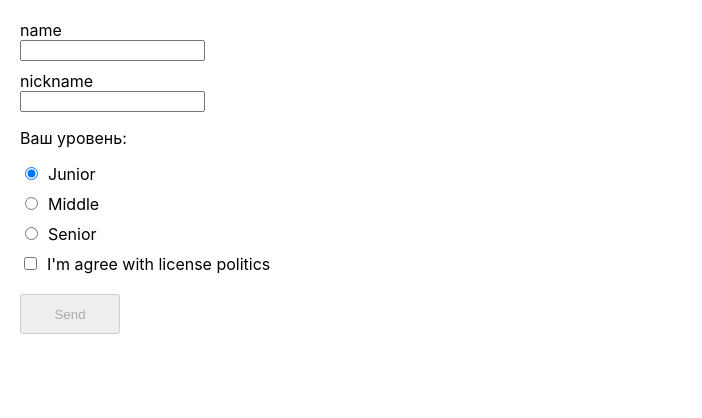
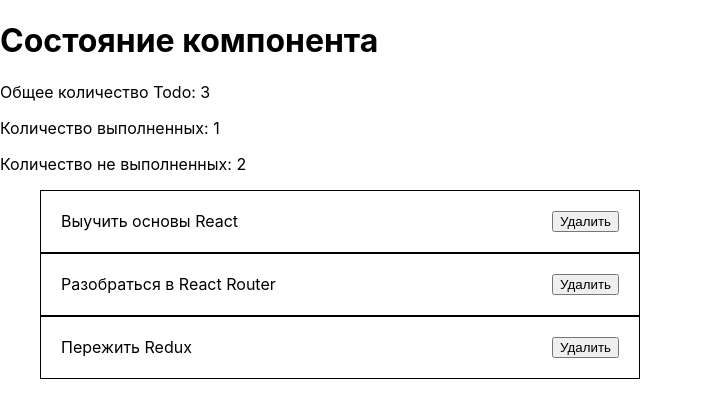
Before and after one commit to Yaroslav-Zozulya/goit-react-lesson-1, a React (Create React App) app: page / in a window 1280 px wide. Shown: the top 418 px of the page, without its empty margins (0-702 px from the left). Built offline with nearby package versions, Linux system fonts and the light colour scheme.

Commit message:
rework structure

```diff
--- a/src/App.js
+++ b/src/App.js
@@ -1,6 +1,4 @@
-import React, { Component } from 'react';
-import Form from './components/Form';
-// import TodoList from './components/TodoList';
+import TodoApp from './components/TodoApp';
 
 import './index.css';
 
@@ -13,55 +11,53 @@ import './index.css';
 //   { label: 'indigo', color: '#3F51B5' },
 // ];
 
-class App extends Component {
-  state = {
-    todos: [
-      { id: 'id-1', text: 'Выучить основы React', completed: true },
-      { id: 'id-2', text: 'Разобраться в React Router', completed: false },
-      { id: 'id-3', text: 'Пережить Redux', completed: false },
-    ],
+const App = () => {
+  return (
+    <>
+      <TodoApp />
+    </>
+  );
 };
 
-  formSubmitHandler = data => {
-    setTimeout(() => {
-      console.log(data);
-    }, 2000);
-  };
+// class App extends Component {
+// state = {
+//   todos: todosData,
+// };
+
+// formSubmitHandler = data => {
+//   setTimeout(() => {
+//     console.log(data);
+//   }, 2000);
+// };
 
 // deleteTodo = todoId => {
 //   this.setState(prevState => ({
-  // todos: prevState.todos.filter(todo => todo.id !== todoId),
+//     todos: prevState.todos.filter(todo => todo.id !== todoId),
 //   }));
 // };
 
 // render() {
-  //   const { todos } = this.state;
+// const { todos } = this.state;
 
-  //   const totalTodos = todos.length;
-  //   const completedTodos = todos.reduce(
-  //     (total, todo) => (todo.completed ? total + 1 : total),
-  //     0
-  //   );
-  //   const notCompletedTodos = todos.reduce(
-  //     (total, todo) => (todo.completed ? total : total + 1),
-  //     0
-  //   );
+// const totalTodos = todos.length;
+// const completedTodos = todos.reduce(
+//   (total, todo) => (todo.completed ? total + 1 : total),
+//   0
+// );
+// const notCompletedTodos = todos.reduce(
+//   (total, todo) => (todo.completed ? total : total + 1),
+//   0
+// );
 
-  //   return (
-  //     <>
-  //       <h1>Состояние компонента</h1>
-  //       <div>
-  //         <p>Общее количество Todo: {totalTodos}</p>
-  //         <p>Количество выполненных: {completedTodos}</p>
-  //         <p>Количество не выполненных: {notCompletedTodos}</p>
-  //       </div>
-  //       <TodoList todos={todos} onDeleteTodo={this.deleteTodo} />
-  //     </>
-  //   );
+// return (
+//   <>
+//     <TodoApp />
+//   </>
+// );
 // }
-  render() {
-    return <Form onSubmit={this.formSubmitHandler} />;
-  }
-}
+// render() {
+//   return <Form onSubmit={this.formSubmitHandler} />;
+// }
+// }
 
 export default App;
--- /dev/null
+++ b/src/components/TodoApp/TodoApp.js
@@ -0,0 +1,49 @@
+import React, { Component } from 'react';
+import TodoList from './TodoList/TodoList';
+import todosData from '../../data/todosData.json';
+
+class TodoApp extends Component {
+  state = {
+    todos: todosData,
+  };
+
+  formSubmitHandler = data => {
+    setTimeout(() => {
+      console.log(data);
+    }, 2000);
+  };
+
+  deleteTodo = todoId => {
+    this.setState(prevState => ({
+      todos: prevState.todos.filter(todo => todo.id !== todoId),
+    }));
+  };
+
+  render() {
+    const { todos } = this.state;
+
+    const totalTodos = todos.length;
+    const completedTodos = todos.reduce(
+      (total, todo) => (todo.completed ? total + 1 : total),
+      0
+    );
+    const notCompletedTodos = todos.reduce(
+      (total, todo) => (todo.completed ? total : total + 1),
+      0
+    );
+
+    return (
+      <>
+        <h1>Состояние компонента</h1>
+        <div>
+          <p>Общее количество Todo: {totalTodos}</p>
+          <p>Количество выполненных: {completedTodos}</p>
+          <p>Количество не выполненных: {notCompletedTodos}</p>
+        </div>
+        <TodoList todos={todos} onDeleteTodo={this.deleteTodo} />
+      </>
+    );
+  }
+}
+
+export default TodoApp;
--- /dev/null
+++ b/src/components/TodoApp/index.js
@@ -0,0 +1 @@
+export { default } from './TodoApp';
--- /dev/null
+++ b/src/data/todosData.json
@@ -0,0 +1,5 @@
+[
+  { "id": "id-1", "text": "Выучить основы React", "completed": true },
+  { "id": "id-2", "text": "Разобраться в React Router", "completed": false },
+  { "id": "id-3", "text": "Пережить Redux", "completed": false }
+]
```
Also changed, not shown: src/data/colorPicker.json (added, +8 -0 lines), src/components/TodoApp/TodoApp.module.css (added), src/components/TodoApp/TodoList/TodoList.js (renamed from src/components/TodoList/TodoList.js), src/components/TodoApp/TodoList/TodoList.module.css (renamed from src/components/TodoList/TodoList.module.css), src/components/TodoApp/TodoList/index.js (renamed from src/components/TodoList/index.js). Lines whose indentation alone changed are shown as unchanged.
